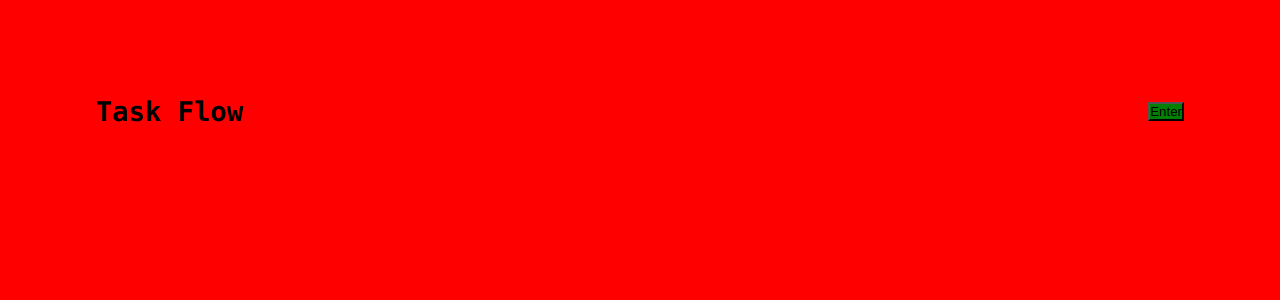
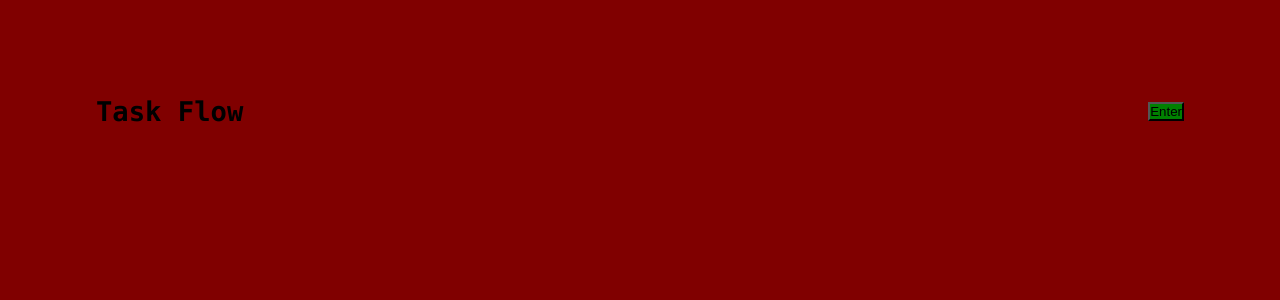
Before and after one commit to JonathanWaller/task-flow, a Next.js app: page / in a window 1280 px wide. Shown: the top 300 px of the page. Built offline with nearby package versions, Linux system fonts and the light colour scheme.

Commit message:
updated main background color

```diff
--- a/app/page.module.css
+++ b/app/page.module.css
@@ -5,7 +5,7 @@
   align-items: center;
   padding: 6rem;
   min-height: 100vh;
-  background-color: red;
+  background-color: maroon;
 }
 
 .enter {
```
